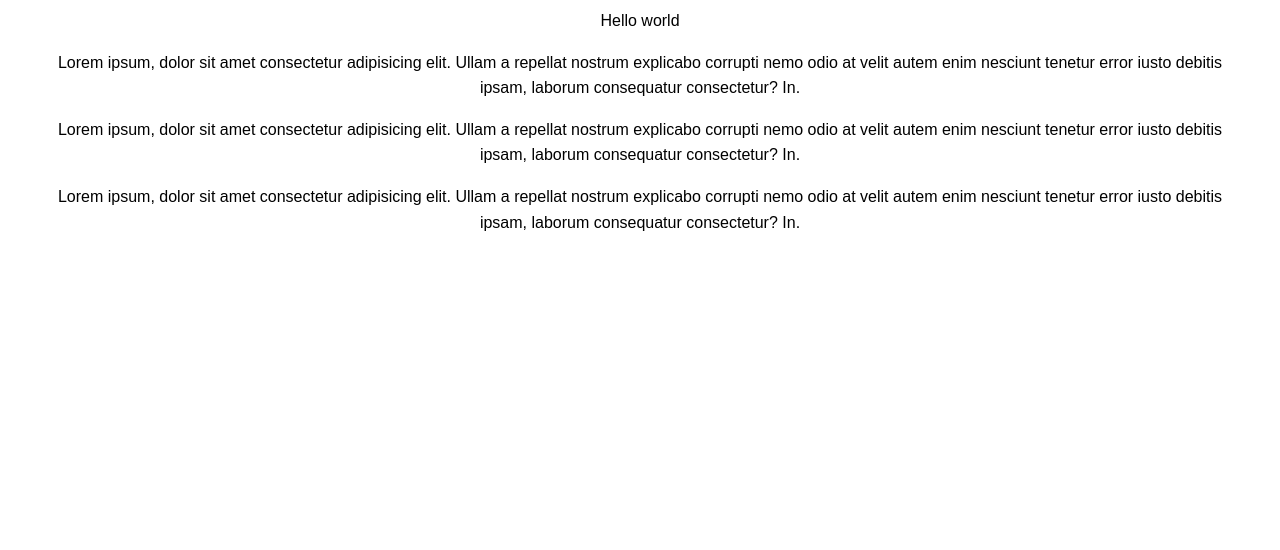
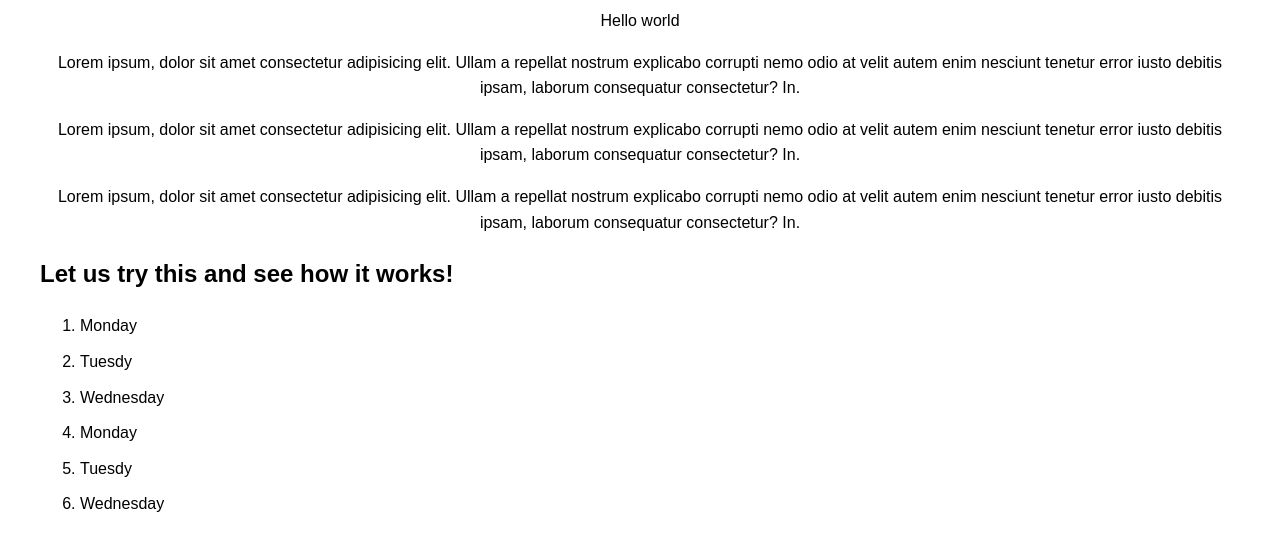
Before and after one commit to joseph-250/cs50, a plain HTML site: page index.html in a window 1280 px wide. Shown: the part 106-656 px from the top of the page. Drawn offline with Linux system fonts and the light colour scheme.

Commit message:
Update index.html

```diff
--- a/index.html
+++ b/index.html
@@ -15,5 +15,15 @@
         <p>Lorem ipsum, dolor sit amet consectetur adipisicing elit. Ullam a repellat nostrum explicabo corrupti nemo odio at velit autem enim nesciunt tenetur error iusto debitis ipsam, laborum consequatur consectetur? In.</p>
     </header>
 
+  <h2>Let us try this and see how it works!</h2>
+  <ol>
+   <li>Monday</li>
+   <li>Tuesdy</li>
+   <li>Wednesday</li>
+   <li>Monday</li>
+   <li>Tuesdy</li>
+   <li>Wednesday</li>
+  </ol>
+
  </body>
  </html>
```
